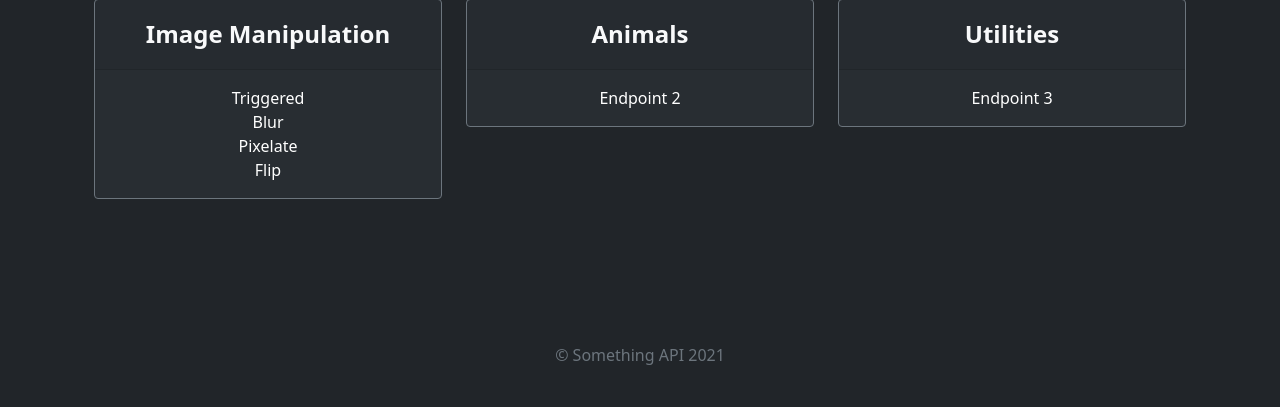
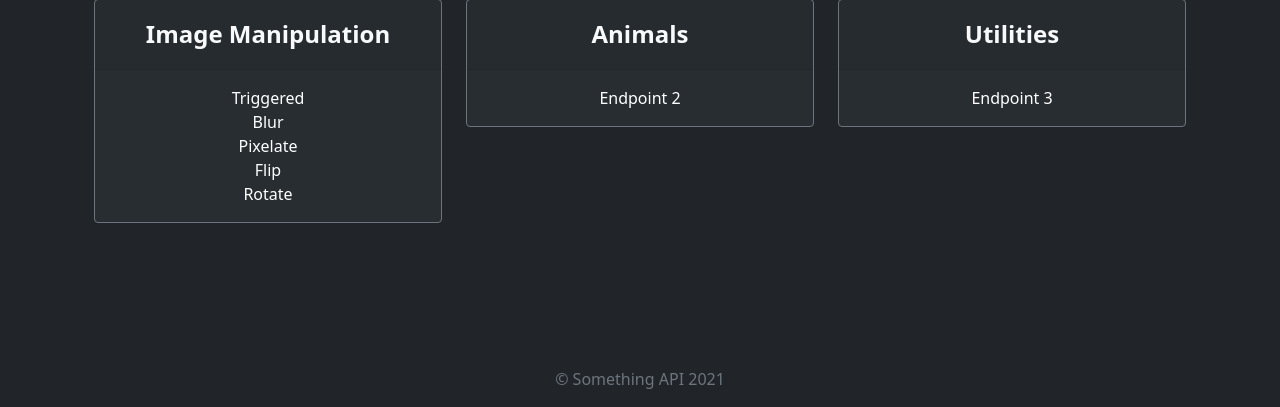
Before and after one commit to hyssedev/something-api, a Django app: page / in a window 1280 px wide. Shown: the part 1763-2170 px from the top of the page. Before the commit the page ends 2128 px from the top, so only its background shows below. Run offline with Django 3.2, Linux system fonts and the light colour scheme.

Commit message:
added new rotate endpoint with left and right type

```diff
--- a/api/templates/dashboard.html
+++ b/api/templates/dashboard.html
@@ -31,6 +31,10 @@
                     <td class="text-white">flip</td>
                     <td class="text-white">{{flip}}</td>
                 </tr>
+                <tr>
+                    <td class="text-white">rotate</td>
+                    <td class="text-white">{{rotate}}</td>
+                </tr>
             </tbody>
         </table>
     </div>
--- a/api/templates/index.html
+++ b/api/templates/index.html
@@ -168,6 +168,19 @@
               <a href="{% url 'flip' %}">Link</a>
             </div>
           </div>
+          <br>
+          <a class="text-decoration-none text-white" data-bs-toggle="collapse" href="#rotate" role="button" aria-expanded="false" aria-controls="rotate">Rotate</a>
+          <div class="collapse" id="flip">
+            <div class="card card-body bg-dark">
+              <p class="fw-bold">Returns a rotated version of the picture you sent as a query.<br>Method: GET<br>Queries:
+              <ul>
+                <li>avatar - required</li>
+                <li>type - optional (can be either left or right) defaults to right</li>
+              </ul>
+              </p>
+              <a href="{% url 'rotate' %}">Link</a>
+            </div>
+          </div>
 
         </div>
       </div>
--- a/api/usage.py
+++ b/api/usage.py
@@ -7,6 +7,7 @@ usage = {
     "blur": 0,
     "pixelate": 0,
     "flip": 0,
+    "rotate": 0,
 }
 
 # misc for uptime
--- a/api/views.py
+++ b/api/views.py
@@ -43,6 +43,7 @@ def dashboard(request):
         "blur": usage['blur'],
         "pixelate": usage['pixelate'],
         "flip": usage['flip'],
+        "rotate": usage['rotate'],
 
         "total": total,
         "average": round(total/minutes_uptime, 1),
@@ -146,10 +147,10 @@ class Blur(generics.ListCreateAPIView):
             url = request.GET.get("avatar")
             filename = url.split("/")[4]
 
-            # opening the avatar and the triggered and red pictures
+            # opening the avatar
             avatar = Image.open(requests.get(url, stream=True).raw)
 
-            # pasting one on the other and saving and then sending the response, we also add the red blending
+            # blurring the picture
             avatar = avatar.filter(ImageFilter.GaussianBlur(2))
             avatar.save(f'files/{filename}_blur.png', quality=95)
             file = open(f'files/{filename}_blur.png', 'rb')
@@ -180,7 +181,7 @@ class Pixelate(generics.ListCreateAPIView):
             url = request.GET.get("avatar")
             filename = url.split("/")[4]
 
-            # opening the avatar and the triggered and red pictures
+            # opening the avatar
             avatar = Image.open(requests.get(url, stream=True).raw)
 
             # resizing the image and then scaling it back, saving and sending the picture
@@ -245,3 +246,47 @@ class Flip(generics.ListCreateAPIView):
     def post(self, request):
         # not allowing methods other than GET
         return JsonResponse({"detail":"Method \"POST\" not allowed."}, status=status.HTTP_405_METHOD_NOT_ALLOWED)
+
+class Rotate(generics.ListCreateAPIView):
+    authentication_classes = [TokenAuthentication]
+    permission_classes = [IsAuthenticated]
+    renderer_classes = [JSONRenderer]
+
+    def get(self, request):
+        try:
+            # creating the filename
+            if 'avatar' not in request.GET:
+                return JsonResponse({"detail":"missing avatar query."}, status=status.HTTP_400_BAD_REQUEST)
+            url = request.GET.get("avatar")
+            filename = url.split("/")[4]
+
+            # opening the avatar and the triggered and red pictures
+            avatar = Image.open(requests.get(url, stream=True).raw)
+
+            # if there is no type query, we rotate the image 90 degrees to the right, if there is however, we check whether it is left or right
+            # if it is not left or right, we return http code 400 bad request
+            if 'type' in request.GET:
+                rotate_type = request.GET.get("type")
+                if rotate_type == 'left':
+                    avatar = avatar.rotate(-90)
+                elif rotate_type == 'right':
+                    avatar = avatar.rotate(90)
+                else:
+                    return JsonResponse({"detail":"invalid type query."}, status=status.HTTP_400_BAD_REQUEST)
+            else:
+                avatar = avatar.rotate(90)
+            avatar.save(f'files/{filename}_rotate.png', quality=95)
+            file = open(f'files/{filename}_rotate.png', 'rb')
+
+            usage['rotate'] += 1
+            return FileResponse(file)
+        finally:
+            # deleting the created file after sending it
+            try:
+                os.remove(f"files/{filename}_rotate.png")
+            except:
+                pass
+
+    def post(self, request):
+        # not allowing methods other than GET
+        return JsonResponse({"detail":"Method \"POST\" not allowed."}, status=status.HTTP_405_METHOD_NOT_ALLOWED)
--- a/something_api/urls.py
+++ b/something_api/urls.py
@@ -34,4 +34,5 @@ urlpatterns = [
     path('image-manipulation/blur', views.Blur.as_view(), name='blur'),
     path('image-manipulation/pixelate', views.Pixelate.as_view(), name='pixelate'),
     path('image-manipulation/flip', views.Flip.as_view(), name='flip'),
+    path('image-manipulation/rotate', views.Rotate.as_view(), name='rotate'),
 ]
```
